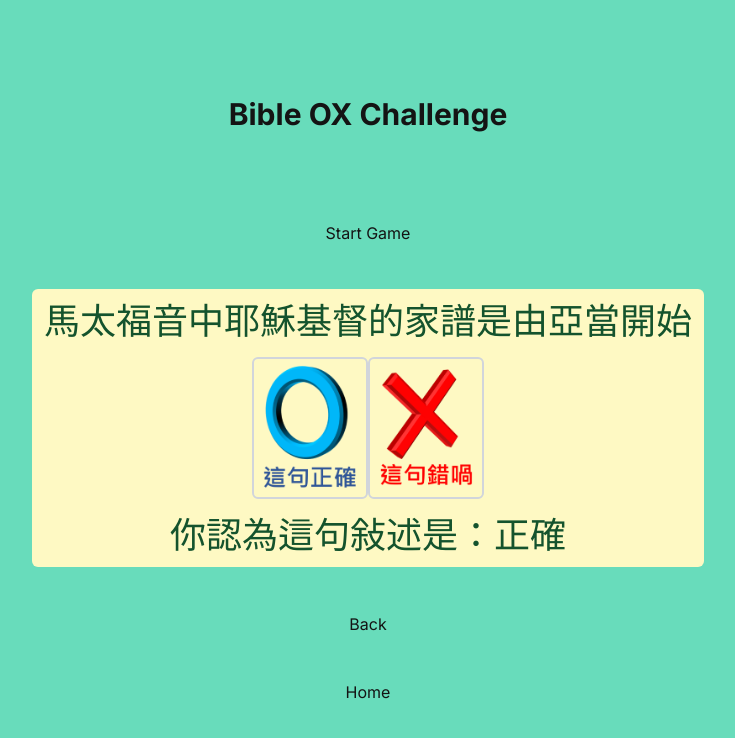
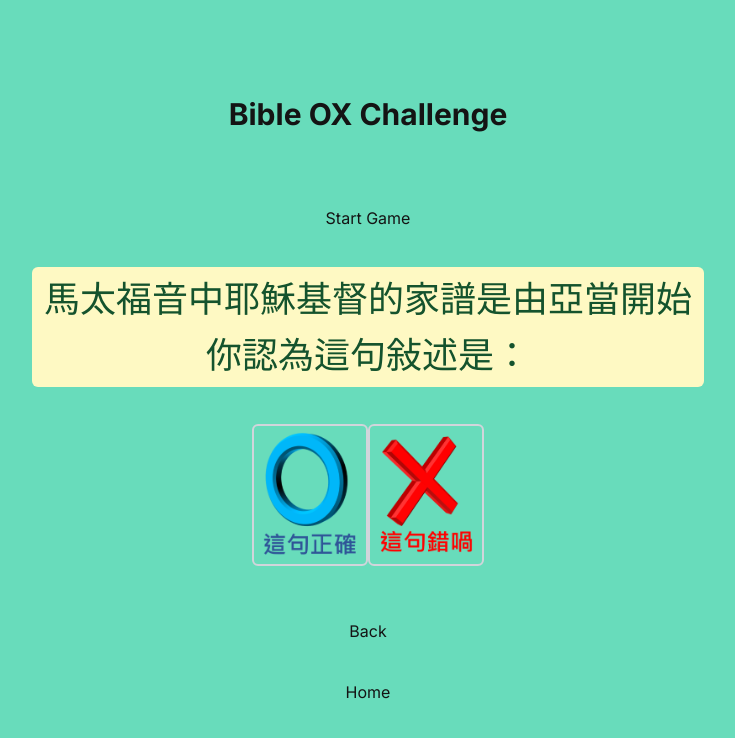
Before and after one commit to diamondcodebase/ox-app, a Next.js app: page /bibleQuiz in a window 1280 px wide. Shown: the top 738 px of the page, without its empty margins (272-1007 px from the left). Built offline with nearby package versions, Linux system fonts and the light colour scheme.

Commit message:
trial of fixing infinite rerendering loop

```diff
--- a/src/app/bibleQuiz/page.js
+++ b/src/app/bibleQuiz/page.js
@@ -1,10 +1,14 @@
 "use client";
 import { useRouter } from "next/navigation";
+import { useState, useEffect } from "react";
 import QuestionBox from "@/components/QuestionBox";
 import PostC from "@/components/PostC";
+import Image from "next/image";
 
 export default function BibleQuiz() {
     const router = useRouter();
+    const [chosenAnswer, setChosenAnswer] = useState("");
+
     const currentQuestion = {
         questionId : 1,
         question : "馬太福音中耶穌基督的家譜是由亞當開始",
@@ -13,16 +17,47 @@ export default function BibleQuiz() {
     }
     const chosenPhrase = "你認為這句敍述是："
     const answered = true;
-    const chosenAnswer = true;
-    const chosen = "正確";
+
+
+
+    function selectAnswer(res){
+        const answer = res ? ("正確") : ("錯誤");
+        setChosenAnswer(answer);
+    }
 
     return (
         <main className="flex min-h-screen flex-col items-center justify-between p-24">
             <div className='text-3xl font-bold'>Bible OX Challenge</div>
             <div id='loadNo' className='hide'></div>
             <button type='submit' id='startButton'>Start Game</button>
-            <QuestionBox question={currentQuestion.question} visible={currentQuestion.visible} chosenPhrase={chosenPhrase} chosen={chosen} answered={answered}
+            <QuestionBox question={currentQuestion.question} visible={currentQuestion.visible} chosenPhrase={chosenPhrase} answered={answered} chosenAnswer={chosenAnswer}
             />
+            <div className='flex justify-center mb-4'>
+                <button
+                    className='border-gray-300 text-4xl text-green-900 border-2 rounded-md p-1.5'
+                    onClick={() => selectAnswer(true)}
+                >
+                    <Image
+                        src="/ThisIsRight.png"
+                        alt="Right"
+                        width={100}
+                        height={100}
+                        priority
+                    />
+                </button>
+                <button
+                    className='border-gray-300 text-4xl text-green-900 border-2 rounded-md p-1.5'
+                    onClick={() => selectAnswer(false)}
+                >
+                    <Image
+                        src="/ThisIsWrong.png"
+                        alt="Wrong"
+                        width={100}
+                        height={100}
+                        priority
+                    />
+                </button>
+            </div>
             <button onClick={ router.back }>Back</button>
             <button><a href="../">Home</a></button>
         </main>
--- a/src/app/page.js
+++ b/src/app/page.js
@@ -153,7 +153,7 @@ export default function Home() {
         <TextS content="My name is Diamond" strong={true} />
         <TextS content="This is my first React.js app" strong = {false} />
       </div>
-      <div>
+      {/* <div>
         <Post
           title="Post Test"
           author="Diamond"
@@ -164,7 +164,7 @@ export default function Home() {
           content="Let us learning coding together!"
           following={true}
         />
-      </div>
+      </div> */}
       <div>
         { posts.map((content, idx) => {
           return <PostC {...content} key={idx} />
--- a/src/components/QuestionBox.js
+++ b/src/components/QuestionBox.js
@@ -1,40 +1,15 @@
-import Image from "next/image";
-
-export default function QuestionBox({question, visible, chosenPhrase, chosen, answered }) {
-    function isEmptyOrSpace(str){
-        return str === null || str.match(/^ *$/) !== null || str === "";
-    }
+export default function QuestionBox({question, visible, chosenPhrase, answered, chosenAnswer }) {
 
     const chosenPart = answered ? (
         <div className='row-auto text-4xl text-green-900 justify-center'>
             {chosenPhrase}
-            <span>{chosen}</span>
+            <span>{chosenAnswer}</span>
         </div>
     ) : (<></>);
 
     const boxContent = visible ? (
         <div className='questionBox bg-yellow-100 border-indigo-900 border-20 rounded-md p-3 flex flex-col items-center'>
             <h3 className='row-auto text-4xl text-green-900 mb-4'> {question} </h3>
-            <div className='flex justify-center mb-4'>
-                <button className='border-gray-300 text-4xl text-green-900 border-2 rounded-md p-1.5'>
-                <Image
-                    src="/ThisIsRight.png"
-                    alt="Right"
-                    width={100}
-                    height={100}
-                    priority
-                />
-                </button>
-                <button className='border-gray-300 text-4xl text-green-900 border-2 rounded-md p-1.5'>
-                <Image
-                    src="/ThisIsWrong.png"
-                    alt="Wrong"
-                    width={100}
-                    height={100}
-                    priority
-                />
-                </button>
-            </div>
             {chosenPart}
         </div>) : (<></>);
 
```
